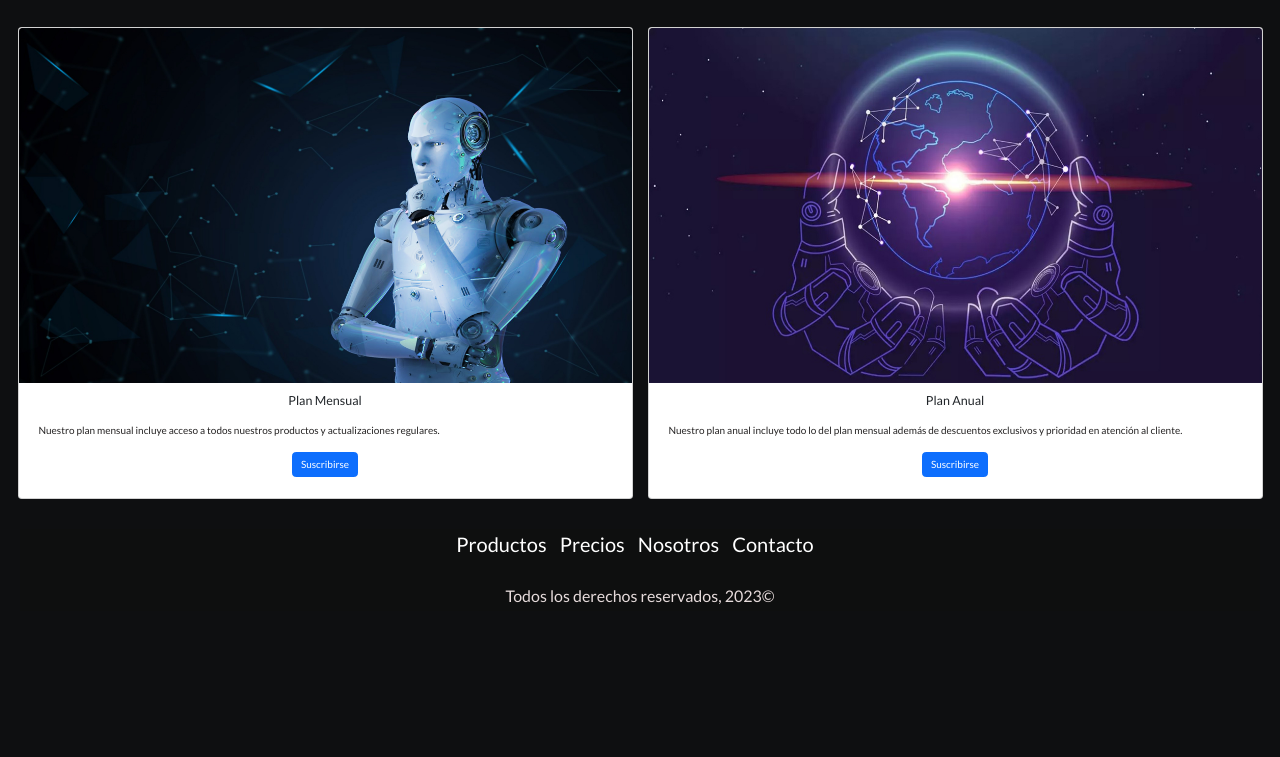
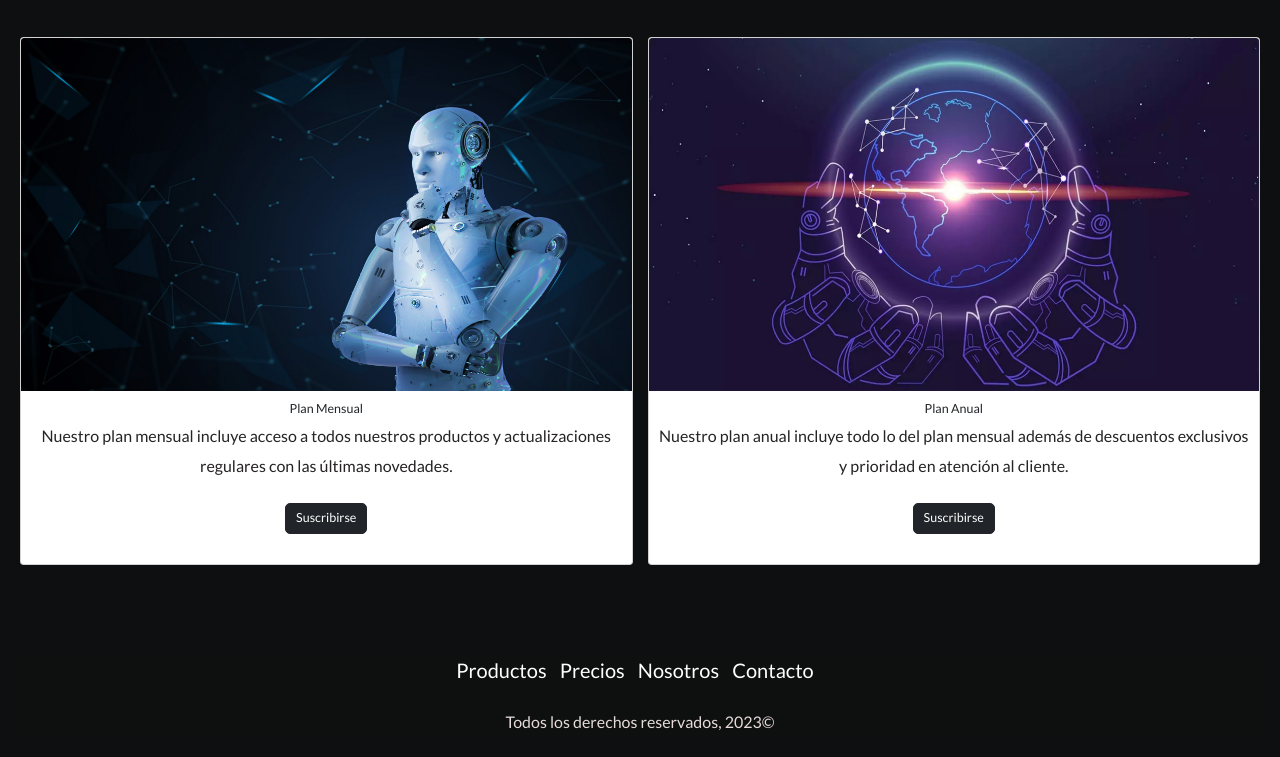
Before and after one commit to lautarodubravka/proyectofrontendcoderhouse, a website: page pages/prices.html in a window 1280 px wide. Shown: the part 573-1330 px from the top of the page. Before the commit the page ends 1204 px from the top, so only its background shows below. Drawn offline with nearby package versions, Linux system fonts and the light colour scheme; files that its build step writes are made by us from their sources.

Commit message:
update 10

```diff
--- a/CSS/style.css
+++ b/CSS/style.css
@@ -139,7 +139,9 @@ a:hover{
   margin-bottom: 1rem;
 }
 .card-text {
-  color: #252323; }
+  color: #252323;
+  text-align: center;
+}
 
 .card-img-top {
    width: 100%;
--- a/pages/prices.html
+++ b/pages/prices.html
@@ -50,8 +50,8 @@
             <img src="../img/KLAUS.jpg" class="card-img-top" alt="cerebro en nodos">
             <div class="card-body">
               <h5 class="card-title">Plan Mensual</h5>
-              <p class="card-text">Nuestro plan mensual incluye acceso a todos nuestros productos y actualizaciones regulares.</p>
-              <a href="#" class="btn btn-primary">Suscribirse</a>
+              <p class="card-text">Nuestro plan mensual incluye acceso a todos nuestros productos y actualizaciones regulares con las últimas novedades.</p>
+              <a href="#" class="btn btn-primary btn-dark btn-lg">Suscribirse</a>
             </div>
           </div>
         </div>
@@ -61,7 +61,7 @@
             <div class="card-body">
               <h5 class="card-title">Plan Anual</h5>
               <p class="card-text">Nuestro plan anual incluye todo lo del plan mensual además de descuentos exclusivos y prioridad en atención al cliente.</p>
-              <a href="#" class="btn btn-primary">Suscribirse</a>
+              <a href="#" class="btn btn-primary btn-dark btn-lg">Suscribirse</a>
             </div>
           </div>
         </div>
--- a/scss/styles.scss
+++ b/scss/styles.scss
@@ -15,10 +15,14 @@ $background-color_3: #c6d6d5;
 @import "footer";
 
 /*CARDS*/
+.container-fluid {
+	margin-bottom: 1rem;
+	padding: 1rem 1rem;
+}
 	.card {
 	width: 100%;
-	height: 100%;
 	text-align: center;
+	display: flex;
 	overflow: hidden;
 	animation: ease-in-out;
 	transform-origin: center;
@@ -29,23 +33,11 @@ $background-color_3: #c6d6d5;
 	  }
 	img {
 	width: 100%;
-	height: auto;
 	display: block;
 	margin: 0 auto;
 	}
 	.card-body {
-	p {
-	margin: 0;
-	padding: 1rem;
-	text-align:justify;
-	font-size: 1rem;
-	line-height: 1.5;
-	overflow: hidden;
-	text-overflow: ellipsis;
-	display: -webkit-box;
-	-webkit-line-clamp: 6;
-	-webkit-box-orient: vertical;
-	}
+margin-bottom: 2rem;
 	}
 	}
 .card-section {
@@ -54,25 +46,24 @@ $background-color_3: #c6d6d5;
 }
 .card-text {
 	color: $color_7;
+	text-align: center;
+	align-content: space-between;
 }
 .card-img-top {
 	width: 100%;
-	height: auto;
 	object-fit: cover;
 }
 .text-margin {
-	margin: 0 40px;
-	margin-bottom: 1rem;
+	margin: 0rem 4rem;
+	margin-bottom: 6rem;
 }
 .small-img {
 	width: 100%;
-	height: auto;
 }
 #carouselNosotros {
 	.carousel-item {
 		img {
 			width: 50%;
-			height: auto;
 			align-items: center;
 		}
 	}
```
Also changed, not shown: index.html (+2 -2 lines), CSS/styles.css.
